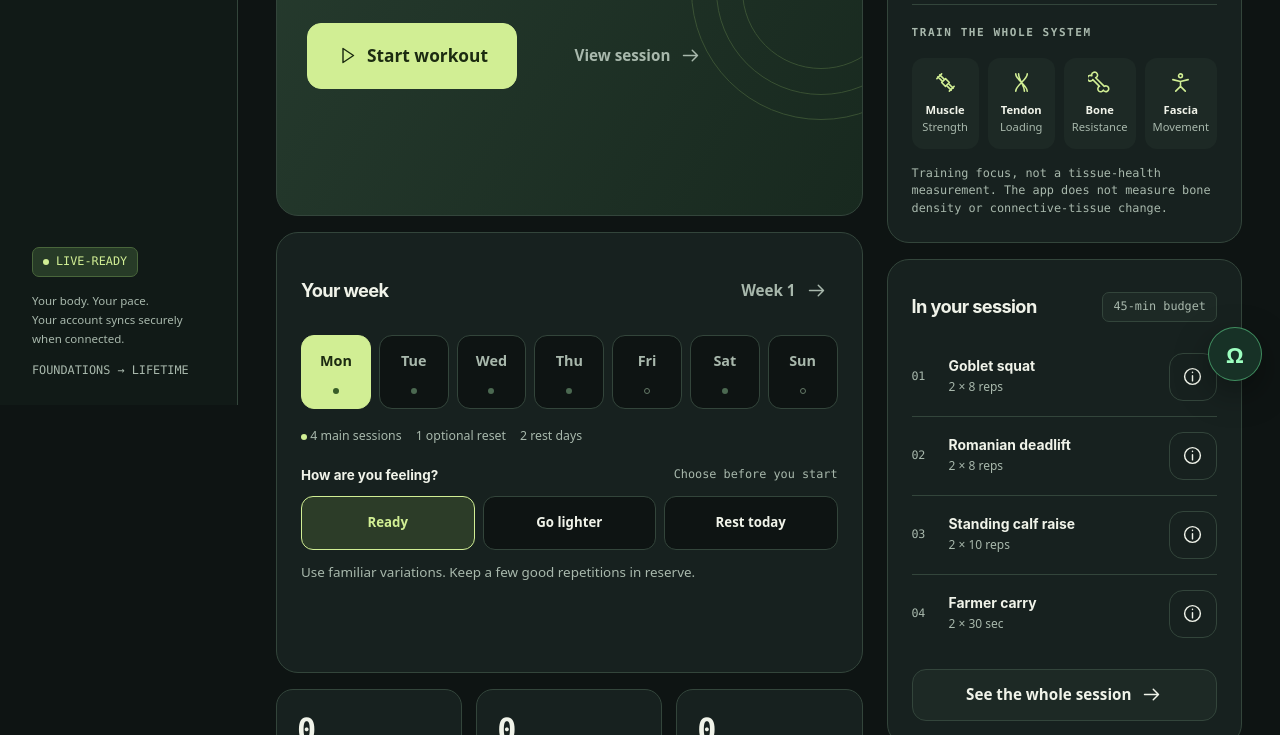
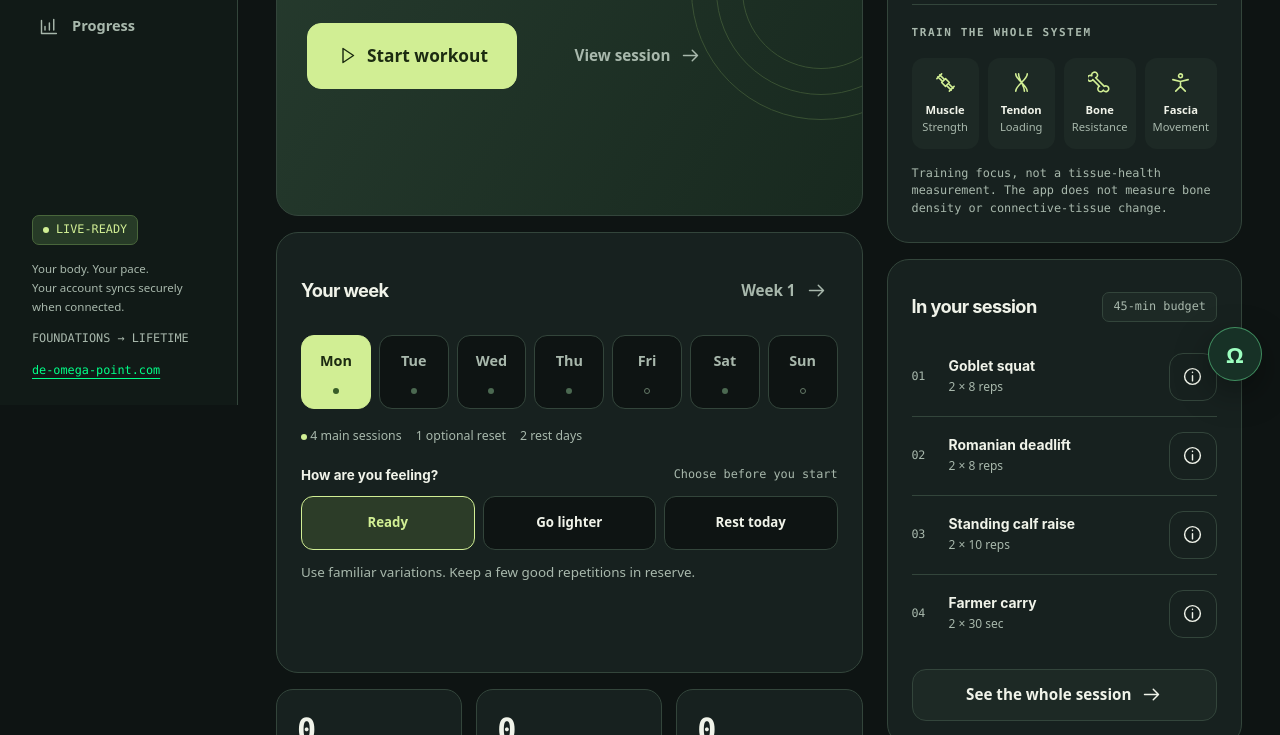
Before and after one commit to De-Omega-Point/HumanMovementOS, a website with bundled scripts: page index.html in a window 1280 px wide. Shown: the part 395-1130 px from the top of the page. Built offline with nearby package versions, Linux system fonts and the light colour scheme.

Commit message:
style: extend De-Omega-Point branding across product surfaces

```diff
--- a/index.html
+++ b/index.html
@@ -1,10 +1,10 @@
 <!doctype html>
 <html lang="en-AU"><head><meta charset="utf-8"><meta name="viewport" content="width=device-width,initial-scale=1,viewport-fit=cover"><meta name="theme-color" content="#111a17"><meta name="apple-mobile-web-app-capable" content="yes"><meta name="apple-mobile-web-app-status-bar-style" content="black-translucent"><meta name="description" content="A local-first 52-week strength, mobility and movement companion with workout timers."><title>Human Movement OS · De-Omega-Point</title>
 <link rel="stylesheet" href="styles.css">
-</head><body>
+<meta name="application-name" content="Human Movement OS"><meta name="author" content="De-Omega-Point"><meta property="og:site_name" content="De-Omega-Point"><meta property="og:type" content="website"></head><body>
 <a class="skip-link" href="#app">Skip to main content</a>
 <div id="storage-warning" class="data-warning" role="alert" hidden></div>
-<aside class="sidebar" aria-label="Main navigation"><div class="brand"><div class="brand-name">DE-OMEGA-POINT</div><div class="brand-title">Human<br>Movement OS<span class="accent">.</span></div><div class="brand-sub">TRAIN FOR LIFE.</div></div><nav id="nav-desktop"></nav><div class="sidebar-bottom"><div class="pill green"><span class="dot"></span> LIVE-READY</div><p class="privacy-line" style="margin-top:14px">Your body. Your pace.<br>Your account syncs securely when connected.</p><p class="tiny muted" style="margin-bottom:0">FOUNDATIONS → LIFETIME</p></div></aside>
+<aside class="sidebar" aria-label="Main navigation"><div class="brand"><div class="brand-name">DE-OMEGA-POINT</div><div class="brand-title">Human<br>Movement OS<span class="accent">.</span></div><div class="brand-sub">TRAIN FOR LIFE.</div><p class="dop-brand-statement">Human-value-centric movement intelligence. Technology supports the coach. The human remains in command.</p></div><nav id="nav-desktop"></nav><div class="sidebar-bottom"><div class="pill green"><span class="dot"></span> LIVE-READY</div><p class="privacy-line" style="margin-top:14px">Your body. Your pace.<br>Your account syncs securely when connected.</p><p class="tiny muted" style="margin-bottom:8px">FOUNDATIONS → LIFETIME</p><a class="tiny" href="https://de-omega-point.com/" target="_blank" rel="noopener" style="color:var(--dop-matrix)">de-omega-point.com</a></div></aside>
 <div class="shell"><header class="topbar"><div class="context">Movement / <span id="context-title">Today</span></div><div class="mobile-brand">DE-OMEGA-POINT<b>Human Movement OS.</b></div><div class="toptools"><span class="pill"><span class="dot"></span><span id="connection">Local-first</span></span><button class="iconbtn client-restricted" data-action="nav" data-view="library" aria-label="Open movement library"><svg class="icon" viewBox="0 0 24 24" aria-hidden="true"><path d="M3 4h6l3 2 3-2h6v16h-6l-3 1-3-1H3zM12 6v15"/></svg></button><button class="iconbtn" id="sound-top" data-action="toggle-sound" aria-label="Enable sound"></button><button class="iconbtn client-restricted" data-action="nav" data-view="settings" aria-label="Open settings"><svg class="icon" viewBox="0 0 24 24" aria-hidden="true"><path d="M4 7h16M4 17h16"/><circle cx="9" cy="7" r="3"/><circle cx="16" cy="17" r="3"/></svg></button></div></header><main class="main" id="app" tabindex="-1"></main></div>
 <nav class="mobile-nav" id="nav-mobile" aria-label="Main navigation"></nav>
 <dialog id="modal" aria-label="Movement OS dialog"><div id="modal-content"></div></dialog>
```
